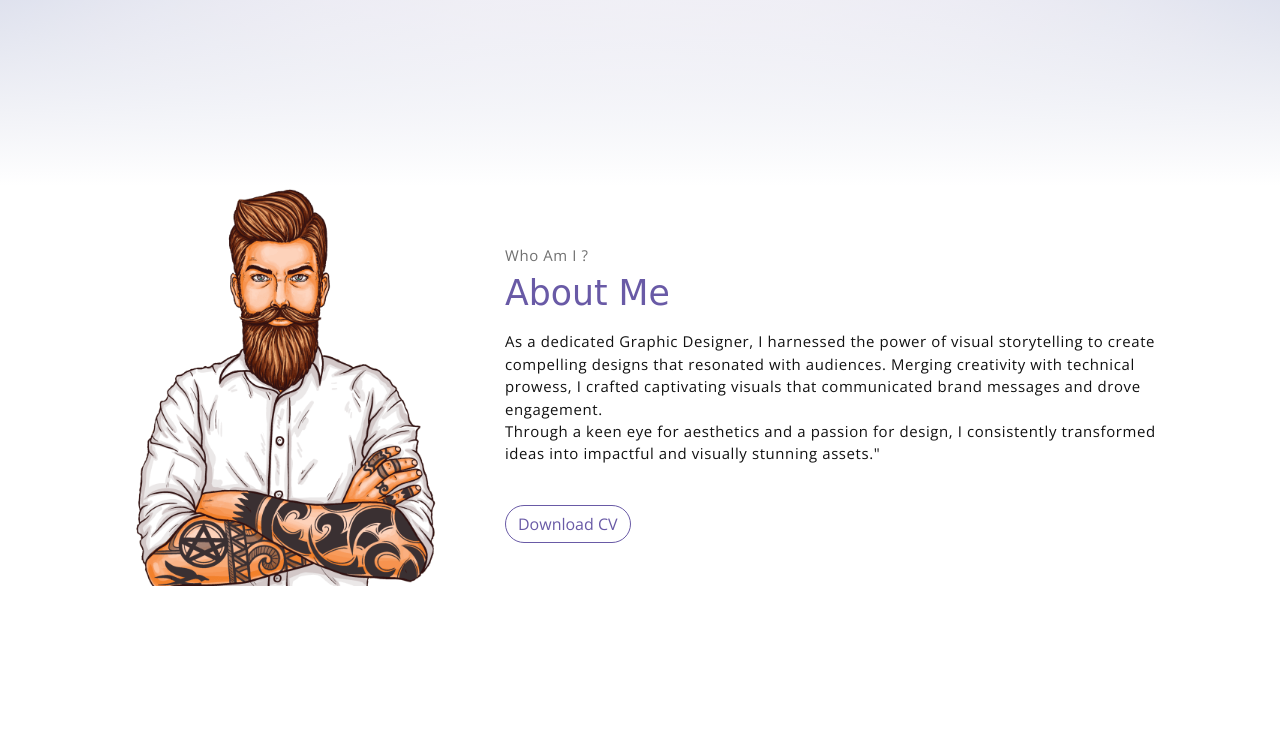
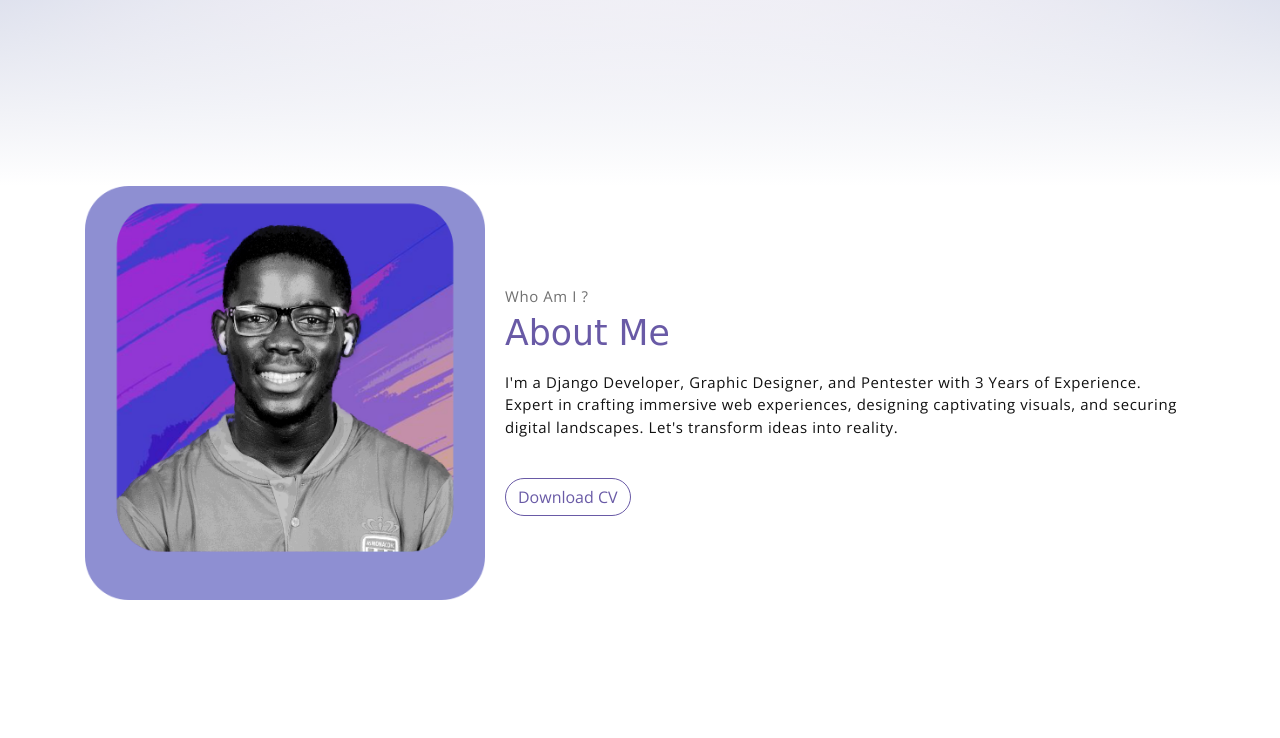
Before and after one commit to mrwiizard/mrwiizard.github.io, a plain HTML site: page index.html in a window 1280 px wide. Shown: the part 614-1352 px from the top of the page. Drawn offline with nearby package versions, Linux system fonts and the light colour scheme; a web font is replaced by a local one.

Commit message:
added profile

```diff
--- a/index.html
+++ b/index.html
@@ -69,14 +69,14 @@
             <!-- about wrapper -->
             <div class="about">
                 <div class="about-img-holder">
-                    <img src="assets/imgs/man.png" class="about-img" alt="Download free bootstrap 4 landing page, free boootstrap 4 templates, Download free bootstrap 4.1 landing page, free boootstrap 4.1.1 templates, meyawo Landing page">
+                    <img src="assets/imgs/myprofile.png" class="about-img" alt="Download free bootstrap 4 landing page, free boootstrap 4 templates, Download free bootstrap 4.1 landing page, free boootstrap 4.1.1 templates, meyawo Landing page">
                 </div>
                 <div class="about-caption">
                     <p class="section-subtitle">Who Am I ?</p>
                     <h2 class="section-title mb-3">About Me</h2>
                     <p>
-                        As a dedicated Graphic Designer, I harnessed the power of visual storytelling to create compelling designs that resonated with audiences. Merging creativity with technical prowess, I crafted captivating visuals that communicated brand messages and drove engagement.
-                        <br> Through a keen eye for aesthetics and a passion for design, I consistently transformed ideas into impactful and visually stunning assets."
+                        I'm a Django Developer, Graphic Designer, and Pentester with 3 Years of Experience.<br> Expert in crafting immersive web experiences, designing captivating visuals, and securing digital landscapes. Let's transform ideas into reality.
+
                     </p>
                     <button class="btn-rounded btn btn-outline-primary mt-4">Download CV</button>
                 </div>
```
Also changed, not shown: assets/imgs/myprofile.png (added).
